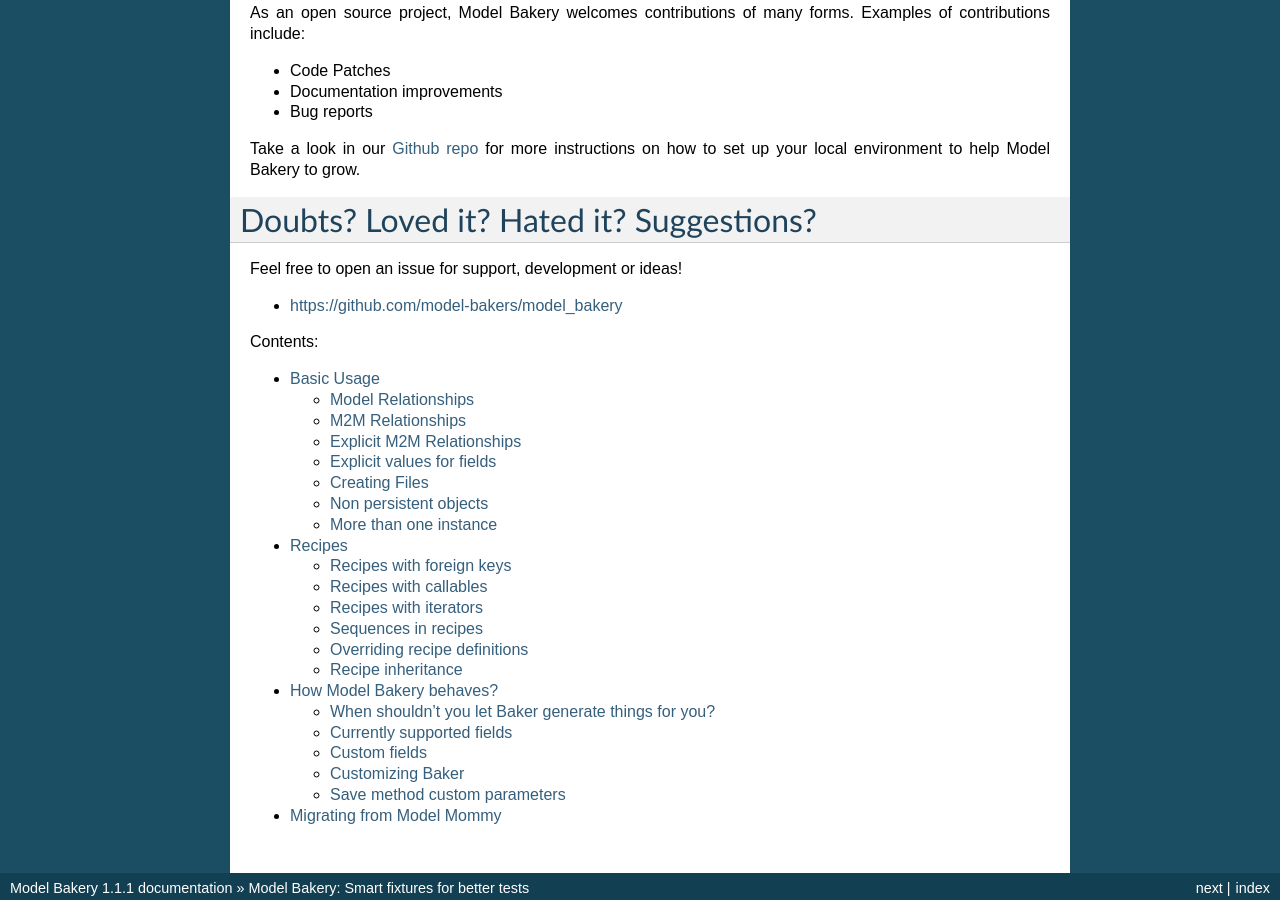
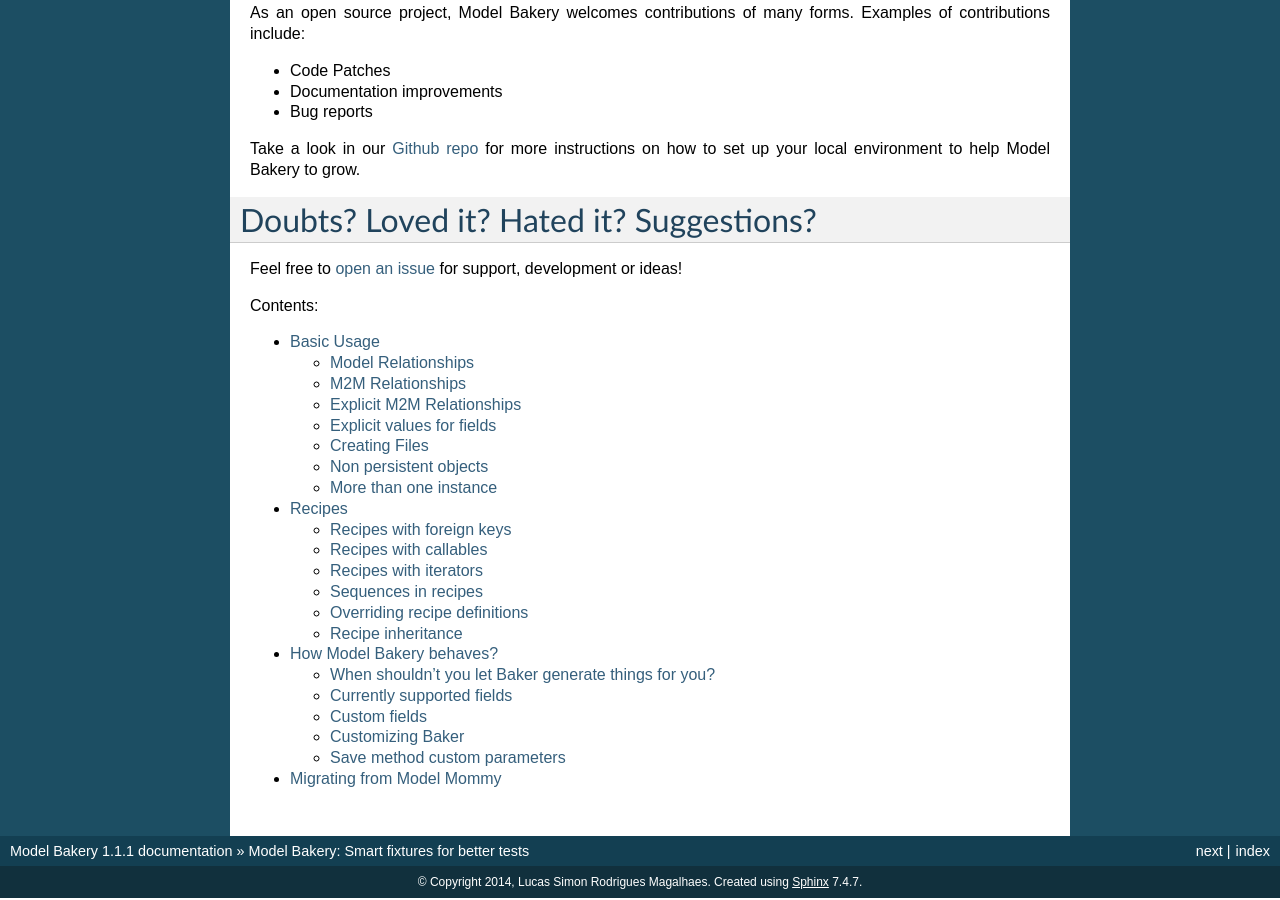
Before and after one commit to model-bakers/model_bakery, a Sphinx documentation site: the page built from docs/source/index.rst, in a window 1280 px wide and 900 px high, scrolled down 546 px. Built offline with Sphinx 7.4.7, drawn with Linux system fonts in a browser that asks for light colours; part of the change alters nothing that is shown.

```diff
--- a/docs/source/index.rst
+++ b/docs/source/index.rst
@@ -37,9 +37,8 @@ Take a look in our `Github repo <https://github.com/model-bakers/model_bakery/bl
 Doubts? Loved it? Hated it? Suggestions?
 ========================================
 
-Feel free to open an issue for support, development or ideas!
+Feel free to `open an issue <https://github.com/model-bakers/model_bakery/issues/new>`_ for support, development or ideas!
 
-*  https://github.com/model-bakers/model_bakery
 
 
 Contents:
```
